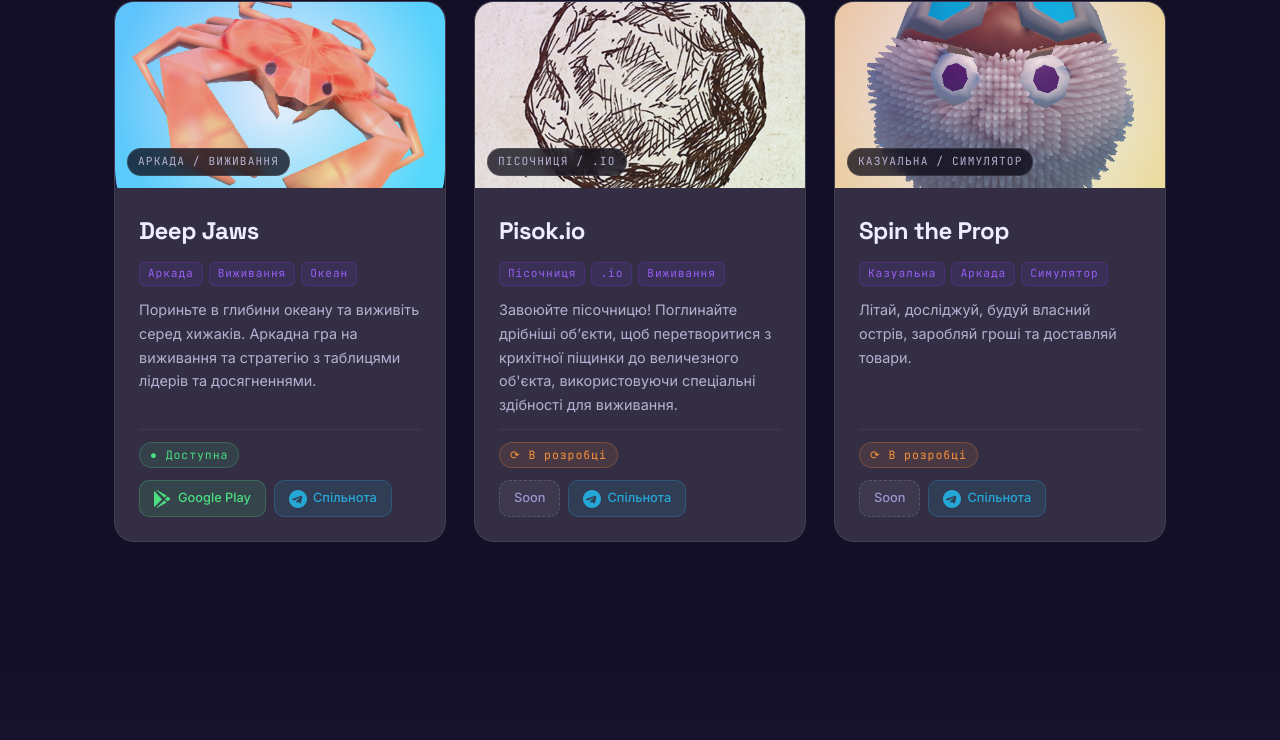
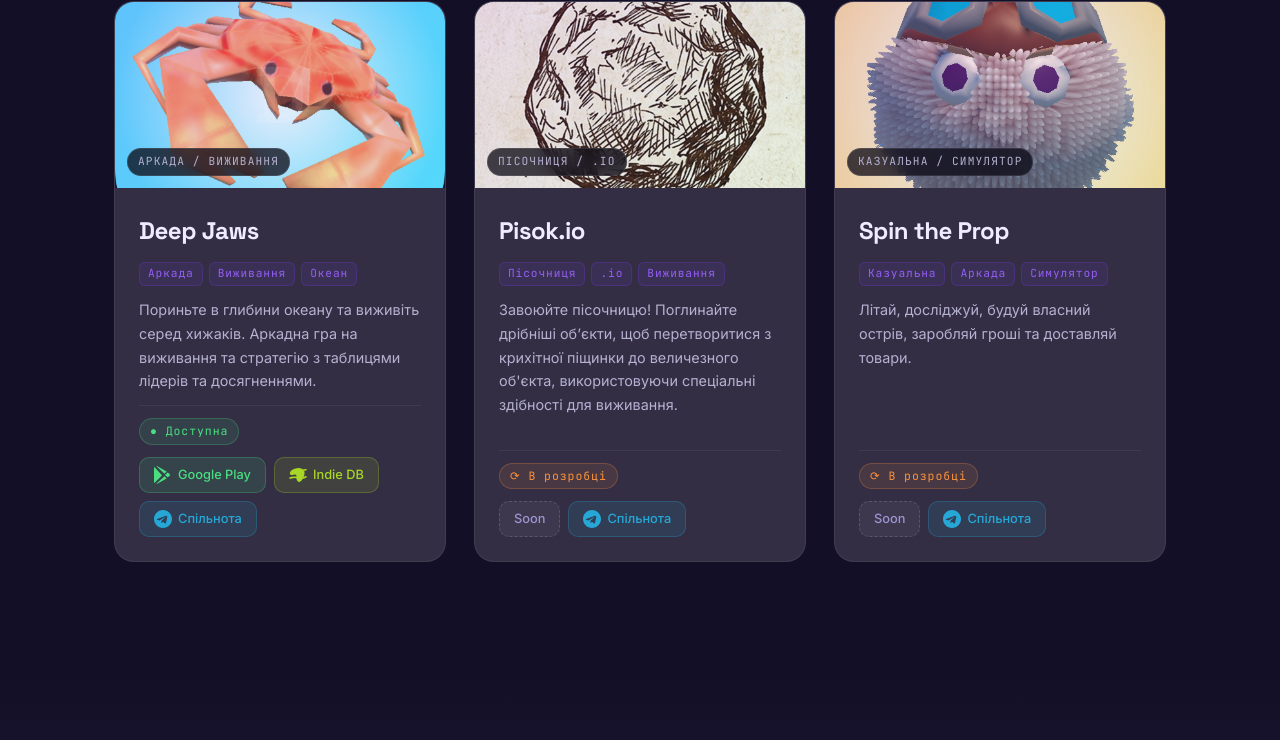
Before and after one commit to OlehBur/BOVVCompanySite, a React (Vite) app: page /#/ in a window 1280 px wide. Shown: the part 1391-2131 px from the top of the page. Built offline with nearby package versions, Linux system fonts and the light colour scheme; no server answers.

Commit message:
added indieDB label to game cards

```diff
--- a/src/components/GameCard.css
+++ b/src/components/GameCard.css
@@ -227,6 +227,14 @@
 }
 .platform-btn--tg:hover { background: rgba(38, 168, 215, 0.2); }
 
+.platform-btn--indiedb {
+  background: rgba(168, 215, 38, 0.12);
+  color: #a8d726;
+  border: 1px solid rgba(168, 215, 38, 0.25);
+}
+.platform-btn--indiedb:hover { background: rgba(38, 168, 215, 0.2); }
+
+
 .platform-btn--soon {
   background: rgba(255, 255, 255, 0.05);
   color: var(--text-dim);
--- a/src/components/GameCard.tsx
+++ b/src/components/GameCard.tsx
@@ -28,6 +28,19 @@ const SteamIcon = () => (
 const AppStoreIcon = () => (
   <svg width="18" height="18" viewBox="0 0 24 24" fill="currentColor">
     <path d="M18.71 19.5c-.83 1.24-1.71 2.45-3.05 2.47-1.34.03-1.77-.79-3.29-.79-1.53 0-2 .77-3.27.82-1.31.05-2.3-1.32-3.14-2.53C4.25 17 2.94 12.45 4.7 9.39c.87-1.52 2.43-2.48 4.12-2.51 1.28-.02 2.5.87 3.29.87.78 0 2.26-1.07 3.8-.91.65.03 2.47.26 3.64 1.98l-.09.06c-.22.14-2.22 1.3-2.2 3.88.03 3.02 2.65 4.03 2.68 4.04-.03.07-.42 1.44-1.38 2.83M13 3.5c.73-.83 1.94-1.46 2.94-1.5.13 1.17-.34 2.35-1.04 3.19-.69.85-1.83 1.51-2.95 1.42-.15-1.15.41-2.35 1.05-3.11z" />
+  </svg>
+);
+
+const IndieDBIcon = () => (
+  // <svg width="18" height="18" viewBox="0 0 24 24" fill="currentColor">
+  <svg width="18" height="18" viewBox="0 0 44 34" fill="currentColor" >
+    <path d="M1.11914 25.4072C5.71157 22.3067 13.9791 22.3596 18.2223 22.9071C19.1443 23.2145 20.0493 23.4788 20.9367 23.7028" stroke="currentColor" stroke-width="4" />
+    <path d="M20.9355 23.7026C24.3946 24.5756 27.5864 24.8349 30.4755 24.6334" stroke="currentColor" stroke-width="4" />
+    <path d="M30.4766 24.6332C35.5594 24.2787 39.7056 22.4983 42.7232 20.125" stroke="currentColor" stroke-width="4" />
+    <path d="M33.7226 5.40717C38.1226 9.80717 34.4562 20.0214 32.2226 24.407C25.3221 37.9563 19.777 29.8392 20.2226 23.907C20.5231 19.9071 20.4895 16.6749 18.7217 14.9072C14.7217 10.9072 4.95841 17.8179 4.22263 13.4072C3.2217 7.40694 22.7217 -3.59284 33.7226 5.40717ZM33.7226 5.40717C37.4753 4.27423 40.4559 4.01369 42.7227 4.37278" stroke="currentColor" stroke-width="4" />
+    {/* <path d="M23.5 9.5c-4.7-.4-6.8-.1-9.7 1.4-2 1-5 2.8-6.7 4S4 18 4 19s.4 2.1.9 2.5c.5.3 3 0 5.5-.7 3.9-1 4.8-1 6 .2.8.8 1.7 2.6 2.1 4 .6 2.4.5 2.5-5.2 2.6-3.2 0-7.5.6-9.5 1.3-3 1-3.8 1.8-3.8 3.7 0 2.4 0 2.4 3.2.8 1.8-.9 5.9-1.9 9.3-2.1 6-.5 6-.5 7.7 3.1 1.1 2.2 2.5 3.6 3.6 3.6 1 0 3.1-1.3 4.6-2.9 1.6-1.7 4.3-3.2 6.4-3.6 2.1-.3 4.5-.8 5.5-1.1.9-.3 1.7-1.2 1.7-2 0-1-.6-1.3-1.7-1-1 .3-3.1.8-4.7 1.2-2.6.6-2.8.5-2.2-1.2.5-1 1-3.7 1.3-6s0-5.1-.6-6.2c-.9-1.8-.8-2.3 1-3.2 1.1-.7 3.2-.9 4.5-.6 1.4.4 2.4.2 2.4-.4 0-.7-2.4-1.1-6.2-1-3.5 0-9-.2-12.3-.5" /> */}
+    {/* <path d="M2 5C2 3.34315 3.34315 2 5 2H19C20.6569 2 22 3.34315 22 5V19C22 20.6569 20.6569 22 19 22H5C3.34315 22 2 20.6569 2 19V5ZM7 11V13H9V15H11V13H13V11H11V9H9V11H7ZM15 10C14.4477 10 14 10.4477 14 11C14 11.5523 14.4477 12 15 12C15.5523 12 16 11.5523 16 11C16 10.4477 15.5523 10 15 10ZM17 12C16.4477 12 16 12.4477 16 13C16 13.5523 16.4477 14 17 14C17.5523 14 18 13.5523 18 13C18 12.4477 17.5523 12 17 12Z"/> */}
+    {/* <path d="M4.1 11.2C3.2 10.3 3.8 8.1 5.9 6.7C8.5 5.0 12.2 4.4 15.6 5.2C19.1 6.0 20.8 7.5 20.4 8.7C20.0 9.9 17.5 10.5 15.1 11.1C13.5 11.5 12.8 12.4 12.8 13.9C12.8 15.2 13.5 17.2 13.5 18.5C13.5 19.8 12.1 20.0 11.2 19.8C10.2 19.6 9.8 18.2 9.9 16.8C10.0 15.1 9.4 13.8 8.1 13.0C6.3 11.9 4.9 12.0 4.1 11.2Z" /> */}
   </svg>
 );
 
@@ -116,6 +129,19 @@ const GameCard: React.FC<Props> = ({ game }) => {
               </a>
             )}
 
+            {game.platforms.indiedb && (
+              <a
+                href={game.platforms.indiedb}
+                target="_blank"
+                rel="noopener noreferrer"
+                className="platform-btn platform-btn--indiedb"
+                title={`${t.game_card.view} Indie DB`}
+              >
+                <IndieDBIcon />
+                <span>Indie DB</span>
+              </a>
+            )}
+
             {!game.isPublished && !hasAnyPlatform && (
               <span className="platform-btn platform-btn--soon">
                 Soon
--- a/src/data/games.ts
+++ b/src/data/games.ts
@@ -10,6 +10,7 @@ export interface GameData {
     googlePlay?: string;   // URL if available
     steam?: string;        // URL if available
     appStore?: string;     // URL if available
+    indiedb?: string;
   };
   telegramGroup?: string; // Telegram group/channel URL
 }
@@ -31,6 +32,7 @@ export const getGames = (t: Translations): GameData[] => [
     isPublished: true,
     platforms: {
       googlePlay: 'https://play.google.com/store/apps/details?id=com.bovvcompany.deepjaws',
+      indiedb: `https://www.indiedb.com/games/deep-jaws`
     },
     telegramGroup: 'https://t.me/deep_jaws',
   },
```
